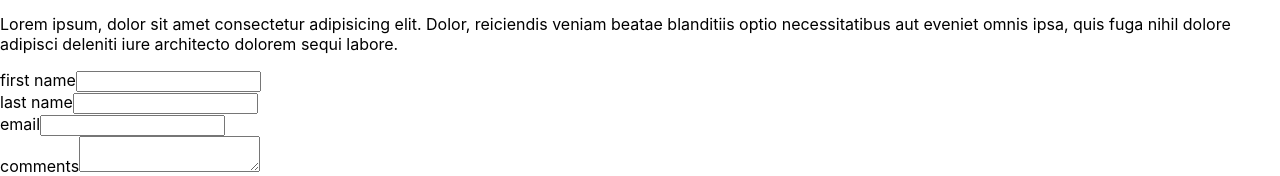
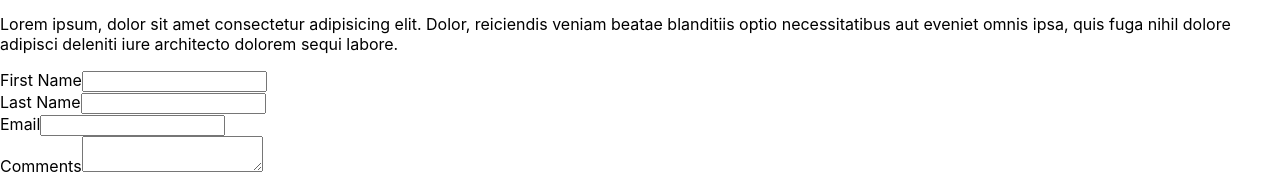
Before and after one commit to aaronlmjohnson/portfolio-site, a React (Create React App) app: page / in a window 1280 px wide. Shown: the part 1388-1564 px from the top of the page. Built offline with nearby package versions, Linux system fonts and the light colour scheme.

Commit message:
added StringModule with titleCase method

```diff
--- /dev/null
+++ b/src/StringModule.tsx
@@ -0,0 +1,12 @@
+const StringModule = (()=>{
+    const titleCase:any = (sentence: string)=>{
+        const stringArr = sentence.split(' ');
+        return stringArr.map((str: string)=> str[0].toUpperCase() + str.slice(1)).join(' ');
+    }
+
+    return {
+        titleCase
+    }
+})();
+
+export default StringModule;
--- a/src/components/FormInput.tsx
+++ b/src/components/FormInput.tsx
@@ -1,7 +1,10 @@
+import StringModule from "../StringModule";
+
 const FormInput = (props: any)=>{
+    const titleCaseName = StringModule.titleCase(props.name);
     return (
         <div className="form-input">
-            <label htmlFor={props.name}>{props.name}</label>
+            <label htmlFor={props.name}>{titleCaseName}</label>
             {
                 props.type === "textarea" ?
                 <textarea id={props.type}></textarea> :
```
